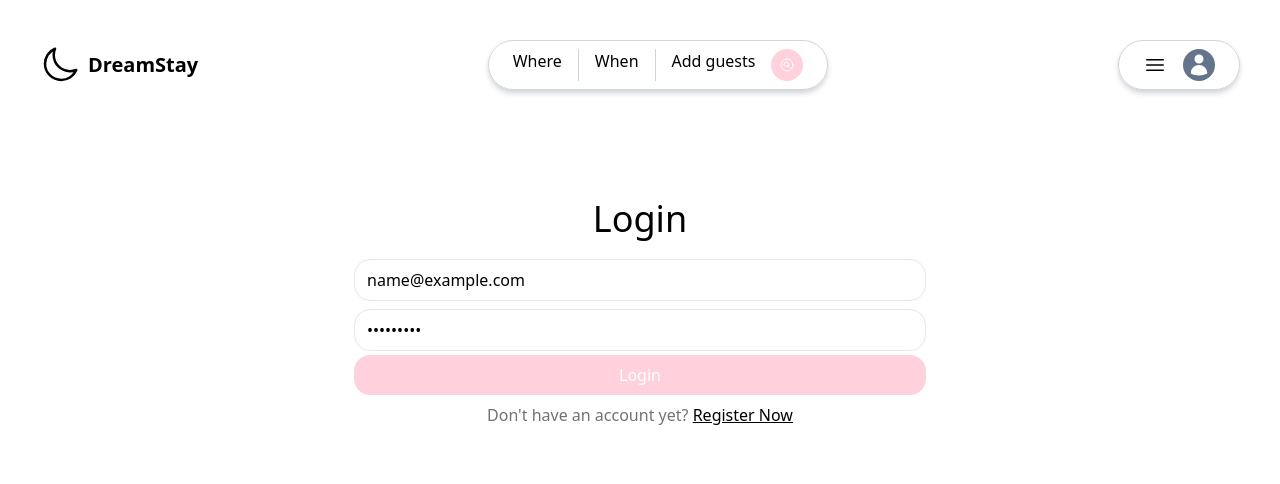
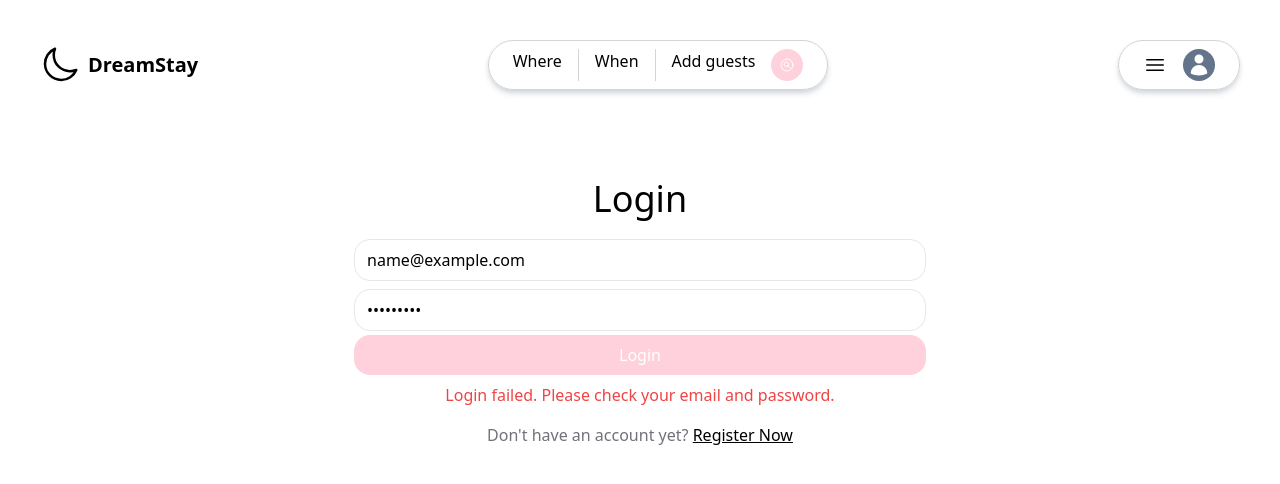
Before and after one commit to Xhz0729/my-booking-app-repository, a React (Vite) app in the folder client/: page /login in a window 1280 px wide. Both pictures are taken after typing "name@example.com", "Sample123" into the empty fields and a click on the button "Login". Shown: the top 484 px of the page. Built offline with nearby package versions, Linux system fonts and the light colour scheme; no server answers.

Commit message:
Use message state to convey info to user instead of alter

```diff
--- a/client/src/pages/LoginPage.jsx
+++ b/client/src/pages/LoginPage.jsx
@@ -4,6 +4,8 @@ import { Link, Navigate } from "react-router-dom";
 import { UserContext } from "../context/UserContext";
 
 const LoginPage = () => {
+  // Message to display to the user
+  const [message, setMessage] = useState("");
   const [formData, setFormData] = useState({ email: "", password: "" });
   // initilize a redirect state
   const [redirect, setRedirect] = useState(false);
@@ -28,12 +30,11 @@ const LoginPage = () => {
       const { data } = await axios.post("/login", { email, password });
       // Update the user state with the user data returned from the API response
       setUser(data.user);
-      // TODO: try to use a message state to convey the message instead of alert
-      alert("Successfully Login");
       // if login successfully, setRedirect = 'true'
       setRedirect(true);
     } catch (e) {
-      alert("Login Failed");
+      // if login failed, set a message to display to the user to ask for correct email or password
+      setMessage("Login failed. Please check your email and password.");
     }
   }
 
@@ -64,6 +65,12 @@ const LoginPage = () => {
           <button className="login" type="submit">
             Login
           </button>
+
+          {/* Message display */}
+          {message && (
+            <div className="text-center py-2 text-red-500">{message}</div>
+          )}
+
           <div className="text-center py-2 text-zinc-500">
             Don't have an account yet?{" "}
             <Link className="underline text-black" to={"/register"}>
```
